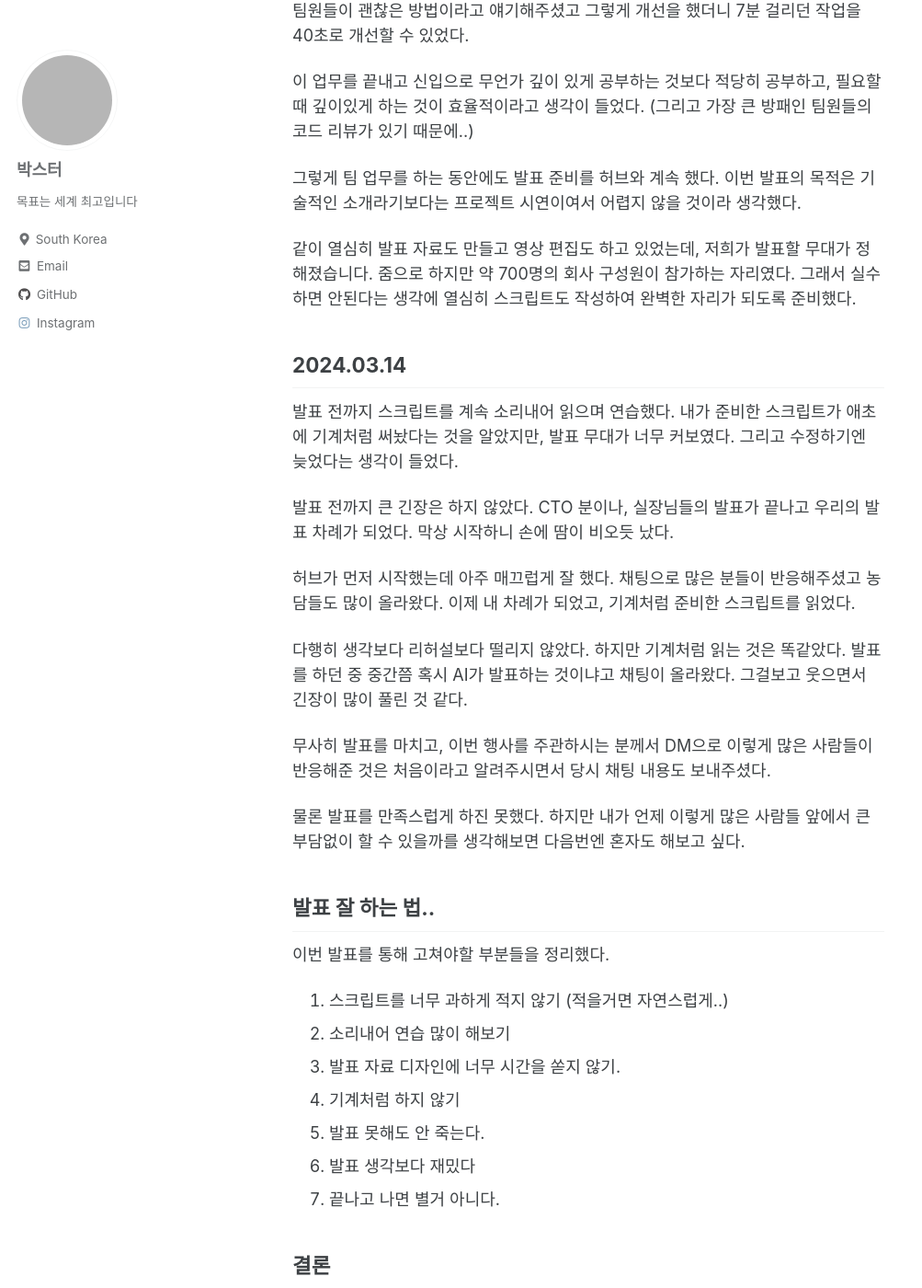
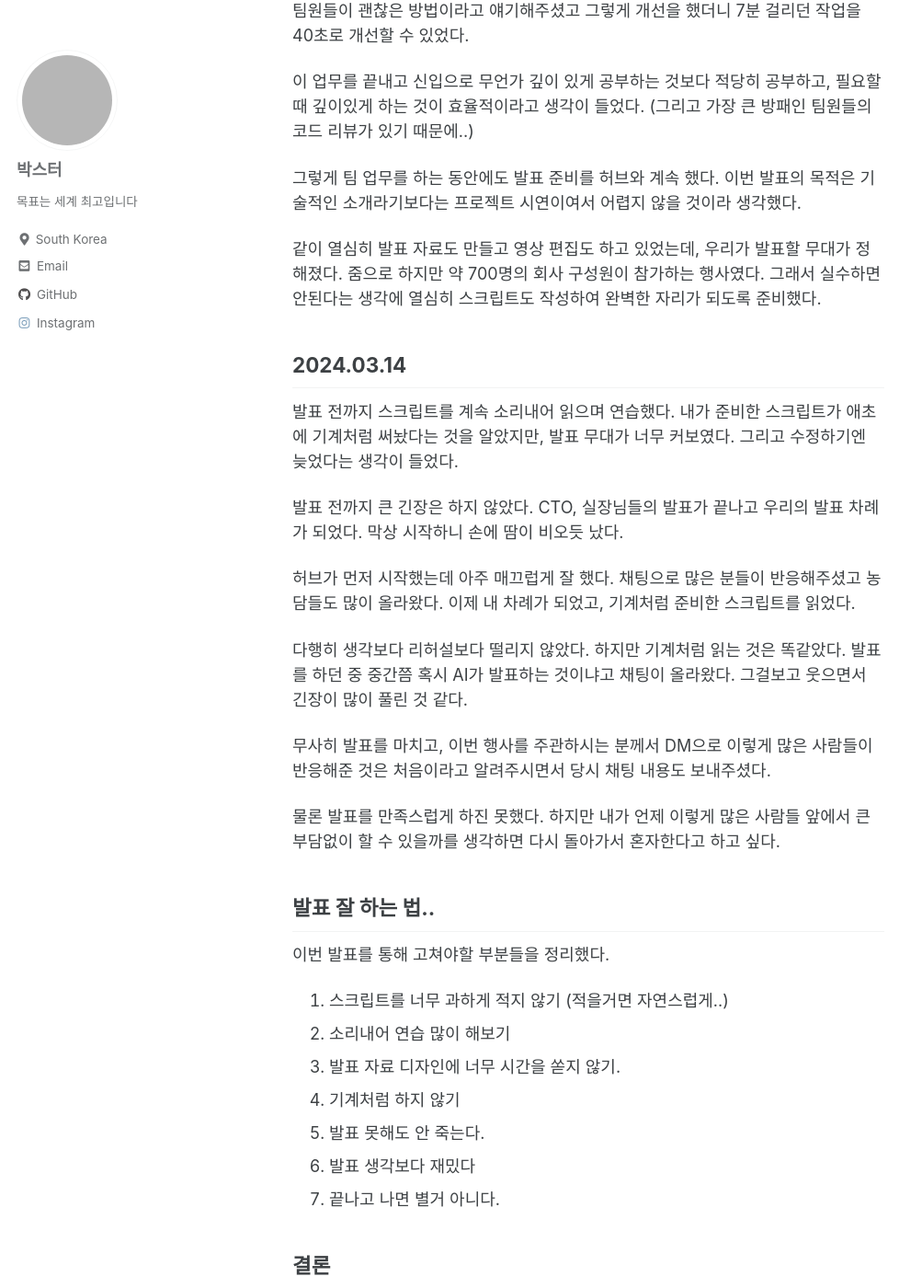
Before and after one commit to drunkenhw/drunkenhw.github.io, a Jekyll site: the page built from _posts/2024-03-16-presentation.md, in a window 1280 px wide and 1400 px high, scrolled down 1543 px. Shown: the whole window at 92% size, without its empty margins (0-1003 px from the left). Built offline with Jekyll 4.4.1, drawn with Linux system fonts in a browser that asks for light colours; cached includes are drawn as plain includes; comment, search, counter and statistics services are not loaded; grey boxes are pictures that could not be loaded.

Commit message:
Update 2024-03-16-presentation.md

```diff
--- a/_posts/2024-03-16-presentation.md
+++ b/_posts/2024-03-16-presentation.md
@@ -42,7 +42,7 @@ last_modified_at: 2024-03-16T20:46:00-05:00
 
 그렇게 팀 업무를 하는 동안에도 발표 준비를 허브와 계속 했다. 이번 발표의 목적은 기술적인 소개라기보다는 프로젝트 시연이여서 어렵지 않을 것이라 생각했다.
 
-같이 열심히 발표 자료도 만들고 영상 편집도 하고 있었는데, 저희가 발표할 무대가 정해졌습니다. 줌으로 하지만 약 700명의 회사 구성원이 참가하는 자리였다.
+같이 열심히 발표 자료도 만들고 영상 편집도 하고 있었는데, 우리가 발표할 무대가 정해졌다. 줌으로 하지만 약 700명의 회사 구성원이 참가하는 행사였다.
 그래서 실수하면 안된다는 생각에 열심히 스크립트도 작성하여 완벽한 자리가 되도록 준비했다.
 
 ## 2024.03.14
@@ -50,7 +50,7 @@ last_modified_at: 2024-03-16T20:46:00-05:00
 발표 전까지 스크립트를 계속 소리내어 읽으며 연습했다. 내가 준비한 스크립트가 애초에 기계처럼 써놨다는 것을 알았지만, 발표 무대가 너무 커보였다.
 그리고 수정하기엔 늦었다는 생각이 들었다.
 
-발표 전까지 큰 긴장은 하지 않았다. CTO 분이나, 실장님들의 발표가 끝나고 우리의 발표 차례가 되었다. 막상 시작하니 손에 땀이 비오듯 났다.
+발표 전까지 큰 긴장은 하지 않았다. CTO, 실장님들의 발표가 끝나고 우리의 발표 차례가 되었다. 막상 시작하니 손에 땀이 비오듯 났다.
 
 허브가 먼저 시작했는데 아주 매끄럽게 잘 했다. 채팅으로 많은 분들이 반응해주셨고 농담들도 많이 올라왔다. 이제 내 차례가 되었고, 기계처럼 준비한 스크립트를 읽었다.
 
@@ -58,7 +58,7 @@ last_modified_at: 2024-03-16T20:46:00-05:00
 
 무사히 발표를 마치고, 이번 행사를 주관하시는 분께서 DM으로 이렇게 많은 사람들이 반응해준 것은 처음이라고 알려주시면서 당시 채팅 내용도 보내주셨다.
 
-물론 발표를 만족스럽게 하진 못했다. 하지만 내가 언제 이렇게 많은 사람들 앞에서 큰 부담없이 할 수 있을까를 생각해보면 다음번엔 혼자도 해보고 싶다.
+물론 발표를 만족스럽게 하진 못했다. 하지만 내가 언제 이렇게 많은 사람들 앞에서 큰 부담없이 할 수 있을까를 생각하면 다시 돌아가서 혼자한다고 하고 싶다.
 
 ## 발표 잘 하는 법..
 
```
